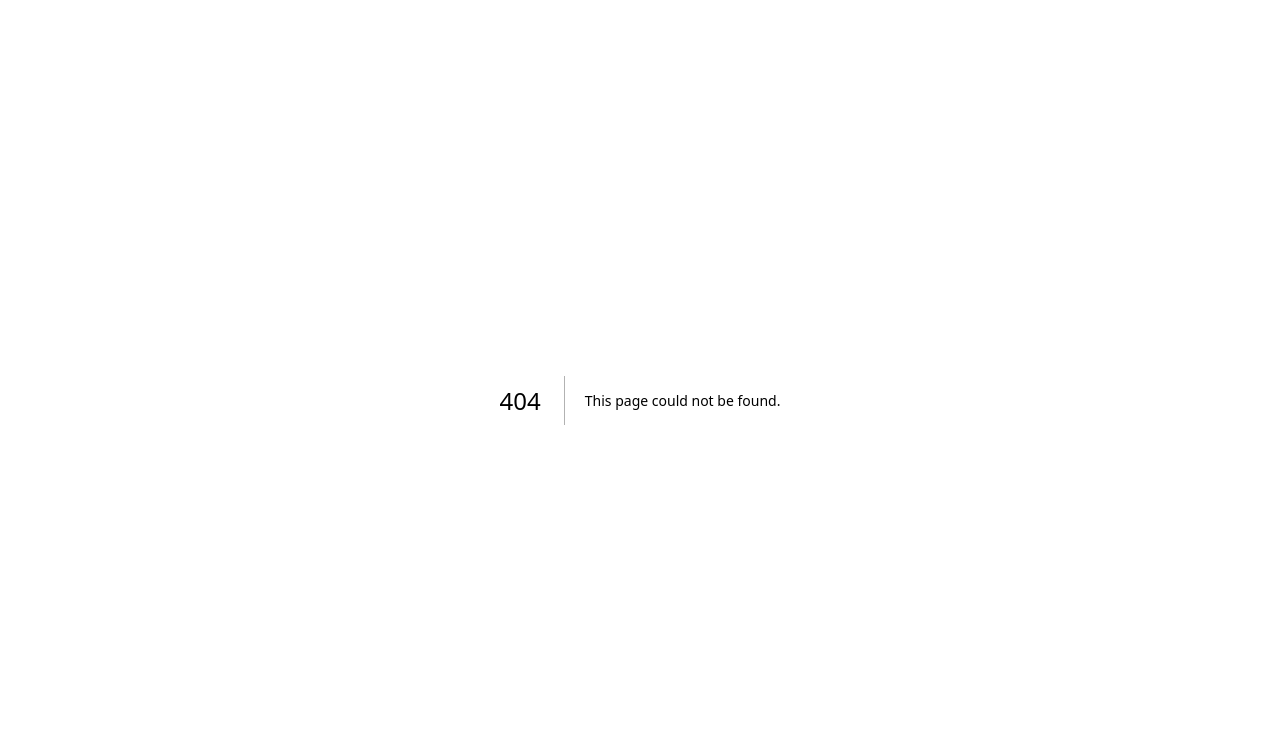
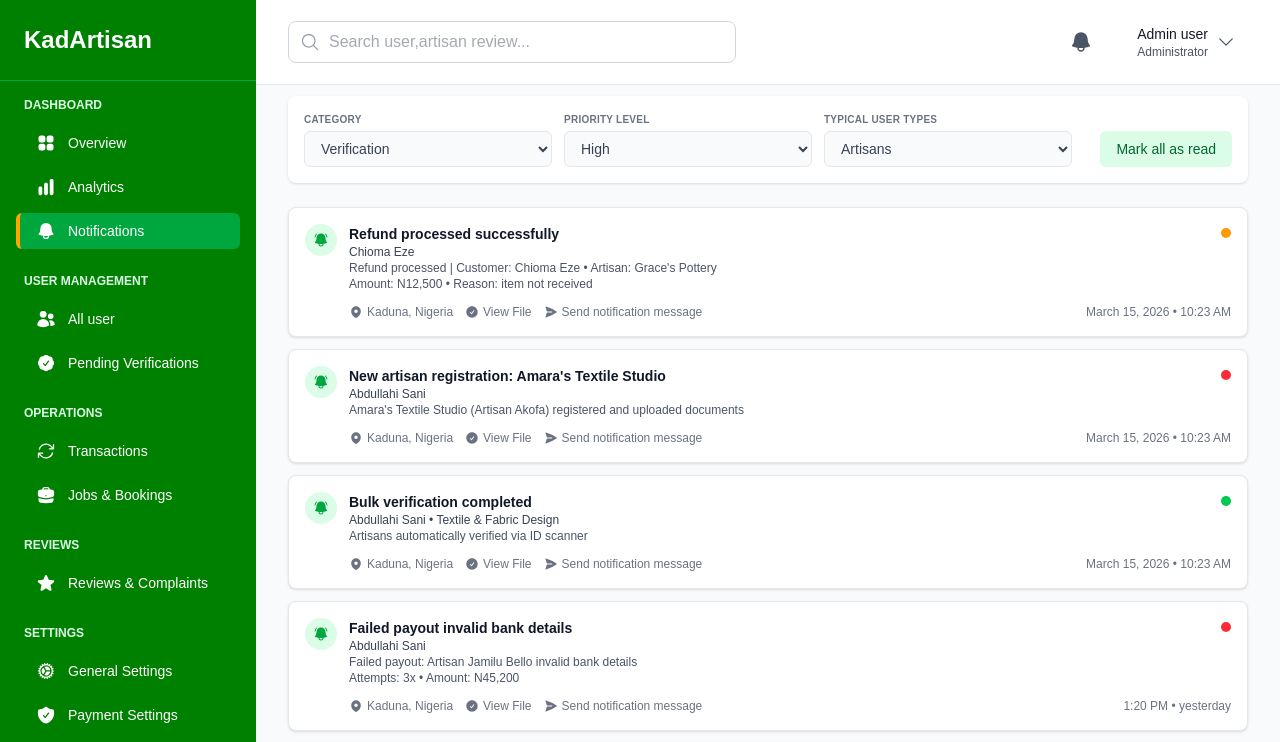
Before and after one commit to SynapGridTech/kadartisan-frontend, a Next.js app: page /dashboard/notifications in a window 1280 px wide. Before the commit this address had no page. Shown: the top 742 px of the page. Built offline with nearby package versions, Linux system fonts and the light colour scheme.

Commit message:
add notifications page

```diff
--- /dev/null
+++ b/app/dashboard/notifications/page.tsx
@@ -0,0 +1,166 @@
+'use client';
+
+import {
+  BellAlertIcon,
+  CheckCircleIcon,
+  MapPinIcon,
+  PaperAirplaneIcon,
+} from '@heroicons/react/24/solid';
+
+const notifications = [
+  {
+    id: 1,
+    title: 'Refund processed successfully',
+    user: 'Chioma Eze',
+    detail: "Refund processed | Customer: Chioma Eze • Artisan: Grace's Pottery",
+    amount: 'Amount: N12,500 • Reason: item not received',
+    location: 'Kaduna, Nigeria',
+    time: 'March 15, 2026 • 10:23 AM',
+    statusColor: 'bg-amber-500',
+  },
+  {
+    id: 2,
+    title: "New artisan registration: Amara's Textile Studio",
+    user: 'Abdullahi Sani',
+    detail: "Amara's Textile Studio (Artisan Akofa) registered and uploaded documents",
+    amount: '',
+    location: 'Kaduna, Nigeria',
+    time: 'March 15, 2026 • 10:23 AM',
+    statusColor: 'bg-red-500',
+  },
+  {
+    id: 3,
+    title: 'Bulk verification completed',
+    user: 'Abdullahi Sani • Textile & Fabric Design',
+    detail: 'Artisans automatically verified via ID scanner',
+    amount: '',
+    location: 'Kaduna, Nigeria',
+    time: 'March 15, 2026 • 10:23 AM',
+    statusColor: 'bg-green-500',
+  },
+  {
+    id: 4,
+    title: 'Failed payout invalid bank details',
+    user: 'Abdullahi Sani',
+    detail: 'Failed payout: Artisan Jamilu Bello invalid bank details',
+    amount: 'Attempts: 3x • Amount: N45,200',
+    location: 'Kaduna, Nigeria',
+    time: '1:20 PM • yesterday',
+    statusColor: 'bg-red-500',
+  },
+  {
+    id: 5,
+    title: 'Weekly payouts completed',
+    user: 'Weekly payouts completed successfully',
+    detail: 'Total: N342,800 • 28 artisans paid',
+    amount: '0 failures • 100% success reloaded now ID after previous rejection',
+    location: 'Kaduna, Nigeria',
+    time: '5:00 PM • 2 days ago',
+    statusColor: 'bg-green-500',
+  },
+  {
+    id: 6,
+    title: 'Verification documents re-submitted',
+    user: 'Grace Nwachukwu',
+    detail: 'Customer verification failed previously, updated a valid ID card',
+    amount: '',
+    location: 'Kaduna, Nigeria',
+    time: '8:55 AM • today',
+    statusColor: 'bg-red-500',
+  },
+];
+
+const categoryOptions = ['verification', 'subscription', 'payments', 'jobs', 'all'];
+const priorityOptions = ['high', 'medium', 'low', 'all'];
+const userTypeOptions = ['artisans', 'customers', 'all'];
+
+export default function NotificationsPage() {
+  return (
+    <div className="space-y-6">
+      <section className="rounded-lg bg-white p-4 shadow-sm">
+        <div className="flex flex-col gap-4 lg:flex-row lg:items-end lg:justify-between">
+          <div className="grid w-full grid-cols-1 gap-3 md:grid-cols-3 lg:max-w-3xl">
+            <label className="flex flex-col gap-1">
+              <span className="text-[10px] font-semibold uppercase tracking-wide text-gray-500">Category</span>
+              <select defaultValue="verification" className="rounded-md border border-gray-200 bg-gray-50 px-3 py-2 text-sm text-gray-700 outline-none focus:ring-2 focus:ring-primary">
+                {categoryOptions.map((option) => (
+                  <option key={option} value={option}>
+                    {option.charAt(0).toUpperCase() + option.slice(1)}
+                  </option>
+                ))}
+              </select>
+            </label>
+
+            <label className="flex flex-col gap-1">
+              <span className="text-[10px] font-semibold uppercase tracking-wide text-gray-500">Priority level</span>
+              <select defaultValue="high" className="rounded-md border border-gray-200 bg-gray-50 px-3 py-2 text-sm text-gray-700 outline-none focus:ring-2 focus:ring-primary">
+                {priorityOptions.map((option) => (
+                  <option key={option} value={option}>
+                    {option.charAt(0).toUpperCase() + option.slice(1)}
+                  </option>
+                ))}
+              </select>
+            </label>
+
+            <label className="flex flex-col gap-1">
+              <span className="text-[10px] font-semibold uppercase tracking-wide text-gray-500">Typical user types</span>
+              <select defaultValue="artisans" className="rounded-md border border-gray-200 bg-gray-50 px-3 py-2 text-sm text-gray-700 outline-none focus:ring-2 focus:ring-primary">
+                {userTypeOptions.map((option) => (
+                  <option key={option} value={option}>
+                    {option.charAt(0).toUpperCase() + option.slice(1)}
+                  </option>
+                ))}
+              </select>
+            </label>
+          </div>
+
+          <button className="inline-flex items-center justify-center rounded-md bg-green-100 px-4 py-2 text-sm font-medium text-green-800 hover:bg-green-200 transition-colors">
+            Mark all as read
+          </button>
+        </div>
+      </section>
+
+      <section className="space-y-3">
+        {notifications.map((item) => (
+          <article key={item.id} className="rounded-lg border border-gray-200 bg-white p-4 shadow-sm">
+            <div className="flex gap-3">
+              <div className="flex h-8 w-8 shrink-0 items-center justify-center rounded-full bg-green-100">
+                <BellAlertIcon className="h-4 w-4 text-green-600" />
+              </div>
+
+              <div className="min-w-0 flex-1">
+                <div className="flex items-start justify-between gap-3">
+                  <div>
+                    <p className="text-sm font-semibold text-gray-900">{item.title}</p>
+                    <p className="text-xs font-medium text-gray-700">{item.user}</p>
+                    <p className="text-xs text-gray-600">{item.detail}</p>
+                    {item.amount ? <p className="text-xs text-gray-600">{item.amount}</p> : null}
+                  </div>
+                  <div className={`mt-1 h-2.5 w-2.5 shrink-0 rounded-full ${item.statusColor}`} />
+                </div>
+
+                <div className="mt-3 flex flex-wrap items-center justify-between gap-2 text-xs text-gray-500">
+                  <div className="flex items-center gap-3">
+                    <span className="inline-flex items-center gap-1">
+                      <MapPinIcon className="h-3.5 w-3.5" />
+                      {item.location}
+                    </span>
+                    <button className="inline-flex items-center gap-1 hover:text-gray-700 transition-colors">
+                      <CheckCircleIcon className="h-3.5 w-3.5" />
+                      View File
+                    </button>
+                    <button className="inline-flex items-center gap-1 hover:text-gray-700 transition-colors">
+                      <PaperAirplaneIcon className="h-3.5 w-3.5" />
+                      Send notification message
+                    </button>
+                  </div>
+                  <span>{item.time}</span>
+                </div>
+              </div>
+            </div>
+          </article>
+        ))}
+      </section>
+    </div>
+  );
+}
```
